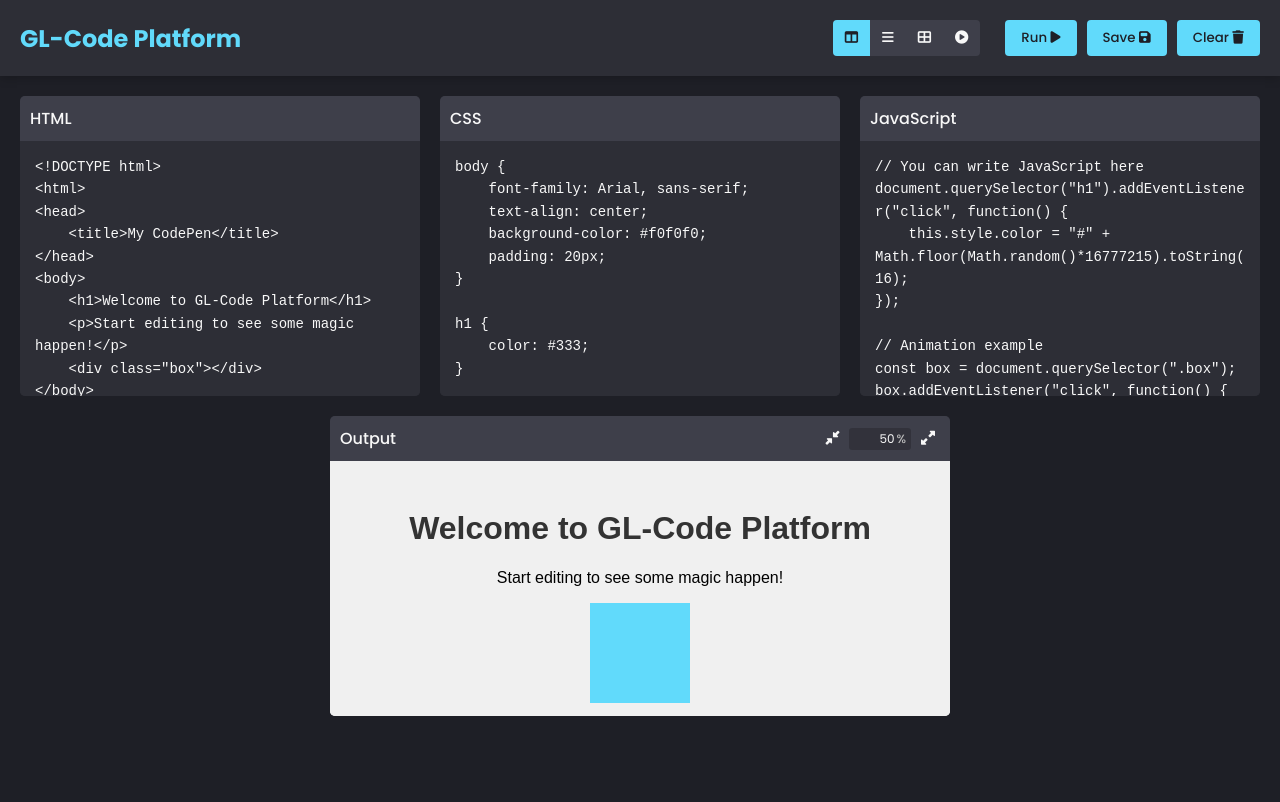
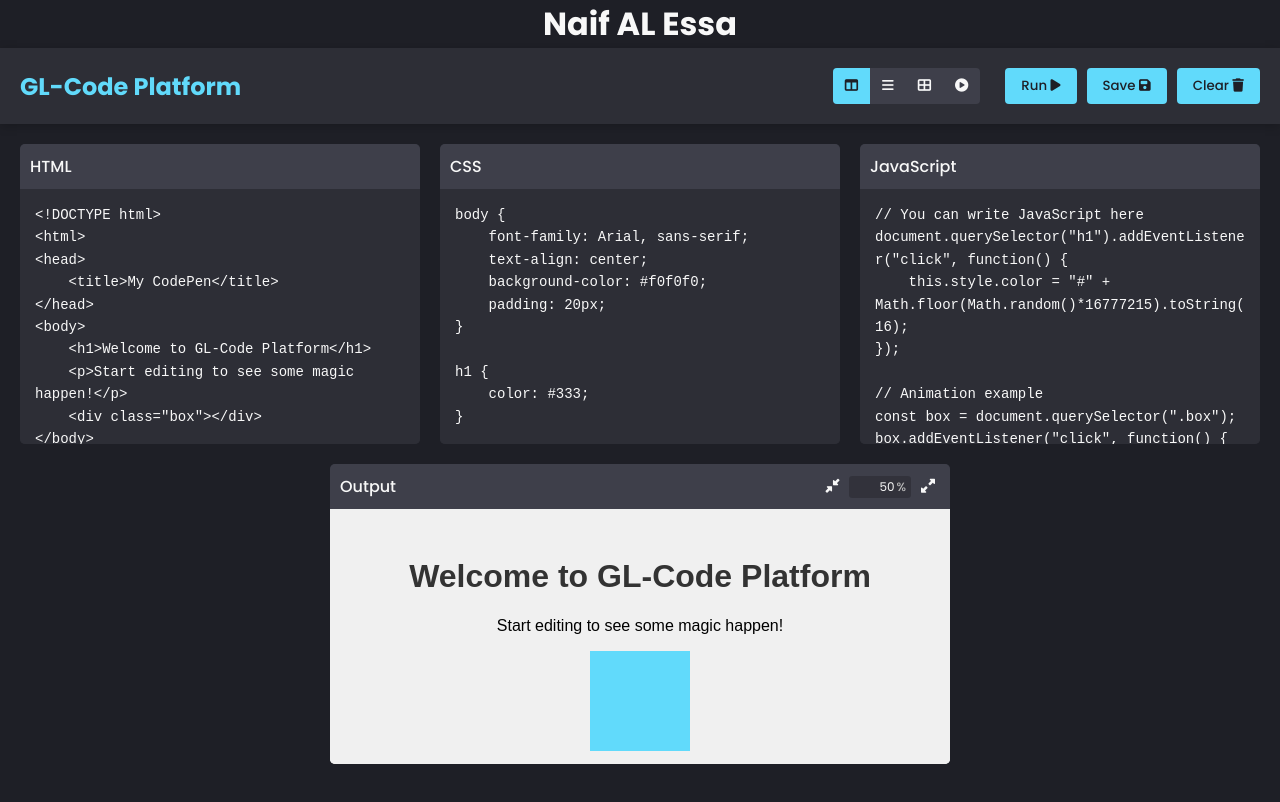
Before and after one commit to victorystreamlines/GL-CodePen, a plain HTML site: page index.html in a window 1280 px wide. Drawn offline with Linux system fonts and the light colour scheme.

Commit message:
Chacnge H1 to Naif AL Essa

```diff
--- a/index.html
+++ b/index.html
@@ -10,7 +10,7 @@
     <link rel="stylesheet" href="https://cdnjs.cloudflare.com/ajax/libs/font-awesome/6.4.0/css/all.min.css">
 </head>
 <body>
-    <!-- <h1 style="text-align: center;">Hello World</h1> -->
+    <h1 style="text-align: center;">Naif AL Essa</h1>
     <div class="container" data-layout="horizontal">
         <div class="header">
             <h1>GL-Code Platform</h1>
```
